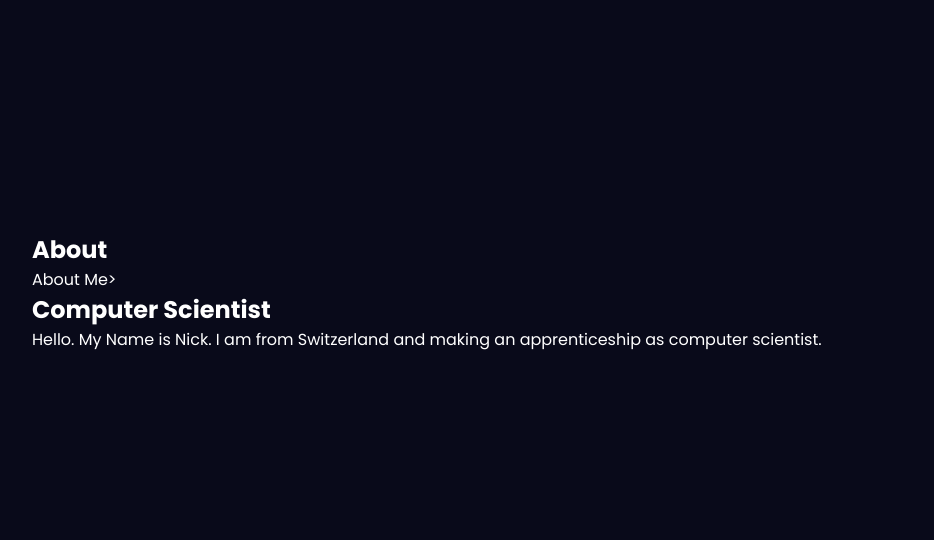
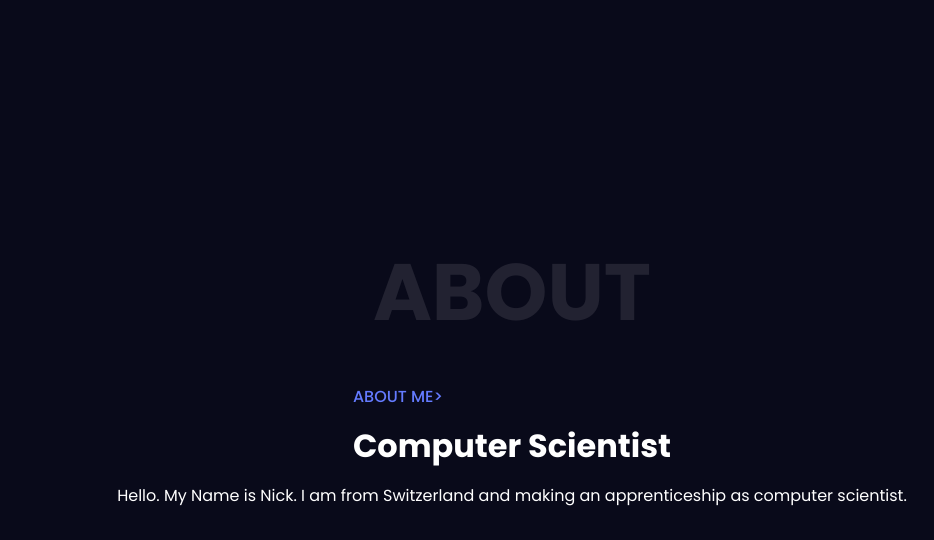
Before and after one commit to ysave/portfolio, a PHP site: page / in a window 1280 px wide. Shown: the part 416-956 px from the top of the page, without its empty margins (128-1062 px from the left). Before the commit the page ends 766 px from the top, so only its background shows below. Run offline with PHP 8.4, Linux system fonts and the light colour scheme.

Commit message:
styled about section

```diff
--- a/css/style.css
+++ b/css/style.css
@@ -169,3 +169,40 @@ header{
 .home-text .color{
     color: var(--main-color);
 }
+
+.heading{
+    font-size: 5rem;
+    text-transform: uppercase;
+    color: var(--heading-color);
+    text-align: center;
+    margin-bottom: 2rem;
+}
+
+/* About */
+.about-content{
+    position: relative;
+    display: flex;
+    flex-direction: column;
+    align-items: center;
+    justify-content: center;
+}
+
+.about-data span{
+    font-size: 1rem;
+    font-weight: 500;
+    text-transform: uppercase;
+    color: var(--main-color);
+}
+
+.about-data h2{
+    font-size: 2rem;
+    line-height: 2.6rem;
+    font-weight: 700;
+    margin: 1rem 0;
+}
+.about-text{
+    display: flex;
+    flex-direction: column;
+    align-items: center;
+    justify-content: center;
+}
```
